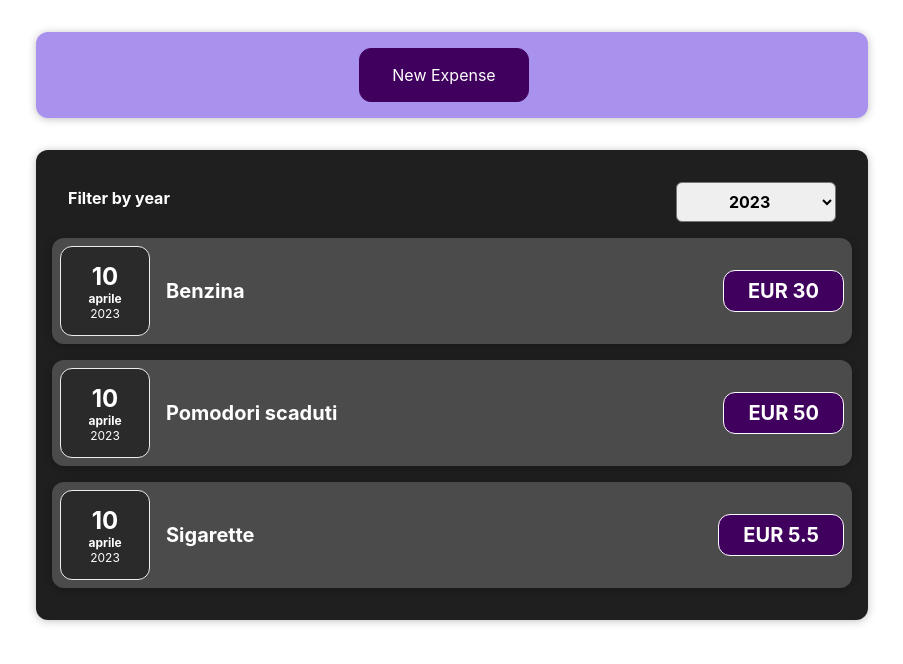
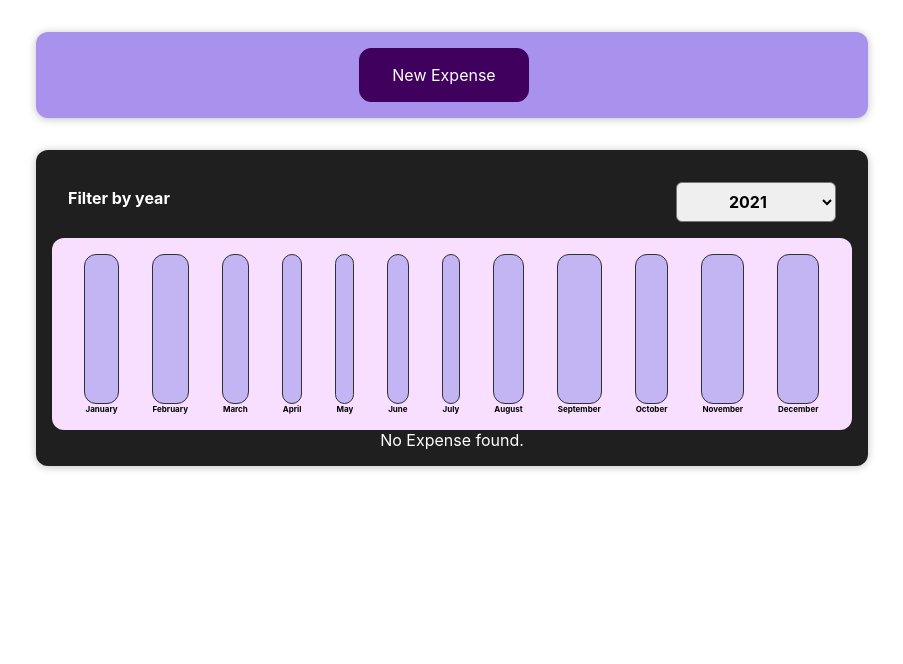
Before and after one commit to tontonialberto/react-course-expense-tracker, a React (Create React App) app: page / in a window 1280 px wide. Shown: the top 664 px of the page, without its empty margins (188-1091 px from the left). Built offline with nearby package versions, Linux system fonts and the light colour scheme; the HTML template or start-up script is replaced by a standard one.

Commit message:
Add expenses chart

```diff
--- a/src/App.js
+++ b/src/App.js
@@ -9,7 +9,7 @@ function App() {
 
   const [expenses, setExpenses] = useState([
     { title: "Benzina", date: new Date(), priceEUR: 30 },
-    { title: "Pomodori scaduti", date: new Date(), priceEUR: 50 },
+    { title: "Pomodori scaduti", date: new Date("2022-10-08"), priceEUR: 50 },
     { title: "Sigarette", date: new Date(), priceEUR: 5.50 },
   ]);
 
--- /dev/null
+++ b/src/components/Chart.css
@@ -0,0 +1,9 @@
+.chart {
+    padding: 1rem;
+    border-radius: 12px;
+    background-color: #f8dfff;
+    text-align: center;
+    display: flex;
+    justify-content: space-around;
+    height: 10rem;
+}
--- /dev/null
+++ b/src/components/Chart.js
@@ -0,0 +1,28 @@
+// @ts-check
+
+import React from "react";
+import "./Chart.css";
+import ChartBar from "./ChartBar";
+
+/**
+ * @param {object} props
+ * @param {{value: number, name: string}[]} props.dataPoints Data to be displayed in the chart.
+ */
+function Chart(props) {
+
+    const total = props.dataPoints.reduce((acc, dataPoint) => {
+        return acc + dataPoint.value;
+    }, 0);
+
+    return (
+        <div className="chart">
+            {
+                props.dataPoints.map(
+                    dataPoint => <ChartBar label={dataPoint.name} value={dataPoint.value} key={dataPoint.name} maxValue={total}/>
+                )
+            }
+        </div>
+    )
+}
+
+export default Chart;
--- /dev/null
+++ b/src/components/ChartBar.css
@@ -0,0 +1,30 @@
+.chart-bar {
+    height: 100%;
+    display: flex;
+    flex-direction: column;
+    align-items: center;
+}
+
+.chart-bar__inner {
+    height: 100%;
+    width: 100%;
+    border: 1px solid #313131;
+    border-radius: 12px;
+    background-color: #c3b4f3;
+    overflow: hidden;
+    display: flex;
+    flex-direction: column;
+    justify-content: flex-end;
+}
+
+.chart-bar__fill {
+    background-color: #4826b9;
+    width: 100%;
+    transition: all 0.3s ease-out;
+}
+
+.chart-bar__label {
+    font-weight: bold;
+    font-size: 0.5rem;
+    text-align: center;
+}
--- /dev/null
+++ b/src/components/ChartBar.js
@@ -0,0 +1,26 @@
+// @ts-check
+
+import React from "react";
+import "./ChartBar.css";
+
+/**
+ * @param {{label: string, value: number, maxValue: number}} props
+ * @returns
+ */
+function ChartBar(props) {
+
+    const barHeightPct = props.maxValue === 0 ?
+        0
+        : 100 * props.value / props.maxValue;
+
+    return (
+        <div className="chart-bar">
+            <div className="chart-bar__inner">
+                <div className="chart-bar__fill" style={{ height: `${barHeightPct}%` }}></div>
+            </div>
+            <div className="chart-bar__label">{props.label}</div>
+        </div>
+    );
+}
+
+export default ChartBar;
--- a/src/components/Expenses.js
+++ b/src/components/Expenses.js
@@ -4,33 +4,63 @@ import React, { useState } from "react";
 import "./Expenses.css";
 import ExpenseItem from './ExpenseItem';
 import ExpensesFilter from "./ExpensesFilter";
+import Chart from "./Chart";
 
 /**
  * @param {object} props
  * @param {{title: string, date: Date, priceEUR: number}[]} props.expenses
  */
 function Expenses(props) {
-    const [expenses, setExpenses] = useState(props.expenses);
+    const [expensesFilter, setExpensesFilter] = useState(2021);
+
+    const filteredExpenses = props.expenses.filter(expense => {
+        return expense.date.getFullYear() === expensesFilter;
+    });
+
+    // Compute chart data.
+    /**
+     * @type {{name: string, value: number}[]}
+     */
+    const expensesByMonth = [
+        { name: "January", month: 0 },
+        { name: "February", month: 1 },
+        { name: "March", month: 2 },
+        { name: "April", month: 3 },
+        { name: "May", month: 4 },
+        { name: "June", month: 5 },
+        { name: "July", month: 6 },
+        { name: "August", month: 7 },
+        { name: "September", month: 8 },
+        { name: "October", month: 9 },
+        { name: "November", month: 10 },
+        { name: "December", month: 11 },
+    ]
+        .map(month => {
+            const nExpenses = filteredExpenses.filter(expense => expense.date.getMonth() === month.month).length;
+            return {
+                name: month.name,
+                value: nExpenses,
+            }
+        });
 
     /**
      * @type { import("./types").OnExpenseFilterChangeHandler }
      */
     function expenseFilterChangeHandler(year) {
-        setExpenses(props.expenses.filter(expense => {
-            return expense.date.getFullYear() === year;
-        }));
+        setExpensesFilter(year);
     }
 
     return (
         <div>
             <div className="expenses">
-                <ExpensesFilter onFilterChange={expenseFilterChangeHandler} />
+                <ExpensesFilter value={expensesFilter} onFilterChange={expenseFilterChangeHandler} />
+                <Chart dataPoints={expensesByMonth} />
                 {
-                    expenses.length > 0 ?
+                    filteredExpenses.length > 0 ?
                         (
                             <ul className="expenses-list">
                                 {
-                                    expenses.map(expense => {
+                                    filteredExpenses.map(expense => {
                                         return <ExpenseItem
                                             key={Math.random()}
                                             title={expense.title}
--- a/src/components/ExpensesFilter.js
+++ b/src/components/ExpensesFilter.js
@@ -7,6 +7,7 @@ import './ExpensesFilter.css';
 /**
  * @param {object} props
  * @param {import('./types').OnExpenseFilterChangeHandler} props.onFilterChange
+ * @param {number} props.value
  */
 function ExpensesFilter(props) {
 
@@ -22,7 +23,7 @@ function ExpensesFilter(props) {
         <div className='expenses-filter'>
             <div className='expenses-filter__control'>
                 <label>Filter by year</label>
-                <select onChange={filterChangeHandler}>
+                <select onChange={filterChangeHandler} value={props.value}>
                     <option value='2023'>2023</option>
                     <option value='2022'>2022</option>
                     <option value='2021'>2021</option>
```
